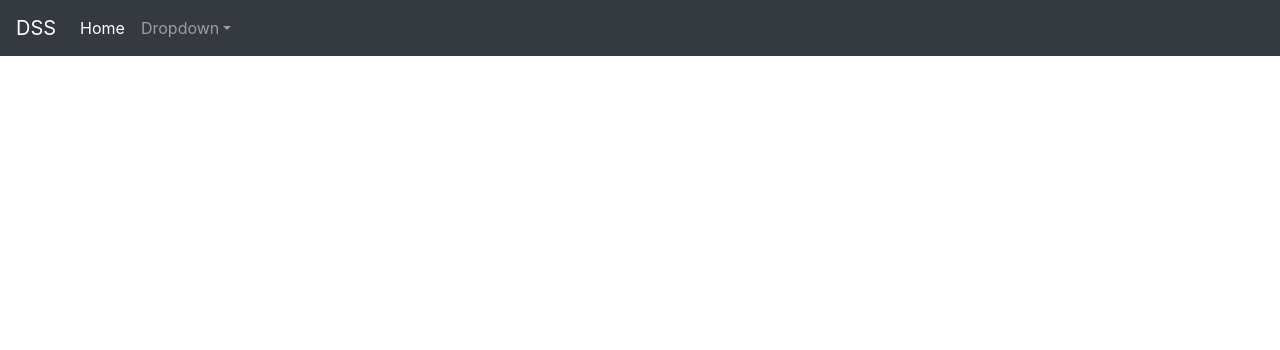
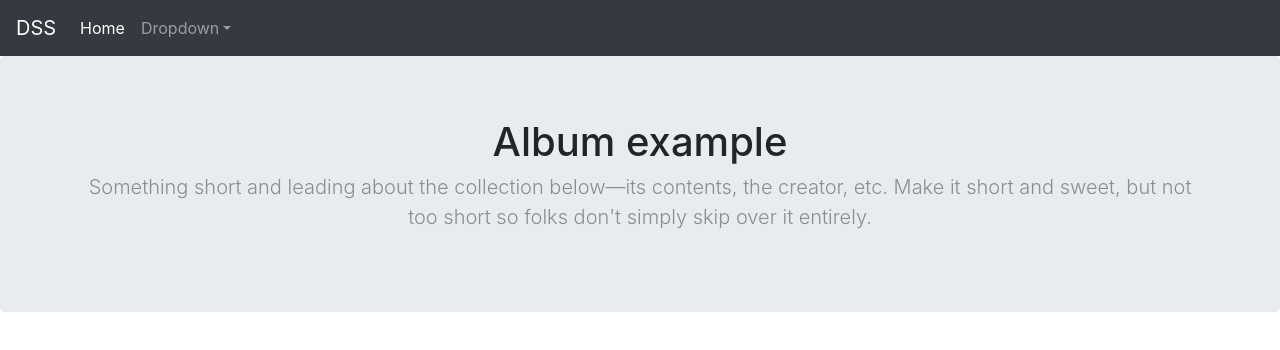
Before and after one commit to montekaka/alexandria, an Angular app: page /reports/Auth in a window 1280 px wide. Before the commit this address led to /. Shown: the top 350 px of the page. Built offline with nearby package versions, Linux system fonts and the light colour scheme.

Commit message:
add route parameter

```diff
--- a/src/app/app.routing.ts
+++ b/src/app/app.routing.ts
@@ -2,6 +2,7 @@ import { NgModule } from '@angular/core';
 import {ModuleWithProviders} from '@angular/core';
 import { RouterModule, Routes} from '@angular/router';
 import { HomeComponent} from './home/home.component';
+import { ItemsComponent} from './list/items/items.component';
 
 
 const appRoutes: Routes = [
@@ -12,6 +13,10 @@ const appRoutes: Routes = [
   {
       path: '',
       component: HomeComponent
+  },
+  {
+    path:'reports/:name',
+    component: ItemsComponent
   }
 ];
 
--- a/src/app/list/items/items.component.html
+++ b/src/app/list/items/items.component.html
@@ -1,3 +1,6 @@
-<p>
-  items works!
-</p>
+<section class="jumbotron text-center">
+  <div class="container">
+    <h1 class="jumbotron-heading">Album example</h1>
+    <p class="lead text-muted">Something short and leading about the collection below—its contents, the creator, etc. Make it short and sweet, but not too short so folks don't simply skip over it entirely.</p>
+  </div>
+</section>
--- a/src/app/shared/navbar/navbar.component.html
+++ b/src/app/shared/navbar/navbar.component.html
@@ -12,7 +12,7 @@
       <li class="nav-item" ngbDropdown>
         <a class="nav-link" id="dropdown01" ngbDropdownToggle >Dropdown</a>
         <div ngbDropdownMenu aria-labelledby="dropdown01">
-          <a class="dropdown-item" *ngFor="let navItem of navItems">{{navItem.item}}</a>
+          <a class="dropdown-item" *ngFor="let navItem of navItems" [routerLink]="['/reports', navItem.id]">{{navItem.item}}</a>
         </div>
       </li>
     </ul>
--- a/src/assets/api/nav-items.json
+++ b/src/assets/api/nav-items.json
@@ -1,8 +1,10 @@
 [
   {
-    "item": "Auth"
+    "item": "Auth",
+    "id":"Auth"
   },
   {
-    "item": "Income Statement"
+    "item": "Income Statement",
+    "id":"IncomeStatement"
   }
 ]
--- a/src/index.html
+++ b/src/index.html
@@ -6,7 +6,6 @@
   <base href="/">
 
   <meta name="viewport" content="width=device-width, initial-scale=1">
-  <link rel="icon" type="image/x-icon" href="favicon.ico">
   <link rel="stylesheet" href="https://maxcdn.bootstrapcdn.com/bootstrap/4.0.0-beta/css/bootstrap.min.css" integrity="sha384-/Y6pD6FV/Vv2HJnA6t+vslU6fwYXjCFtcEpHbNJ0lyAFsXTsjBbfaDjzALeQsN6M" crossorigin="anonymous">
 </head>
 <body>
```
Also changed, not shown: src/assets/api/reports.json (+14 -1 lines).
